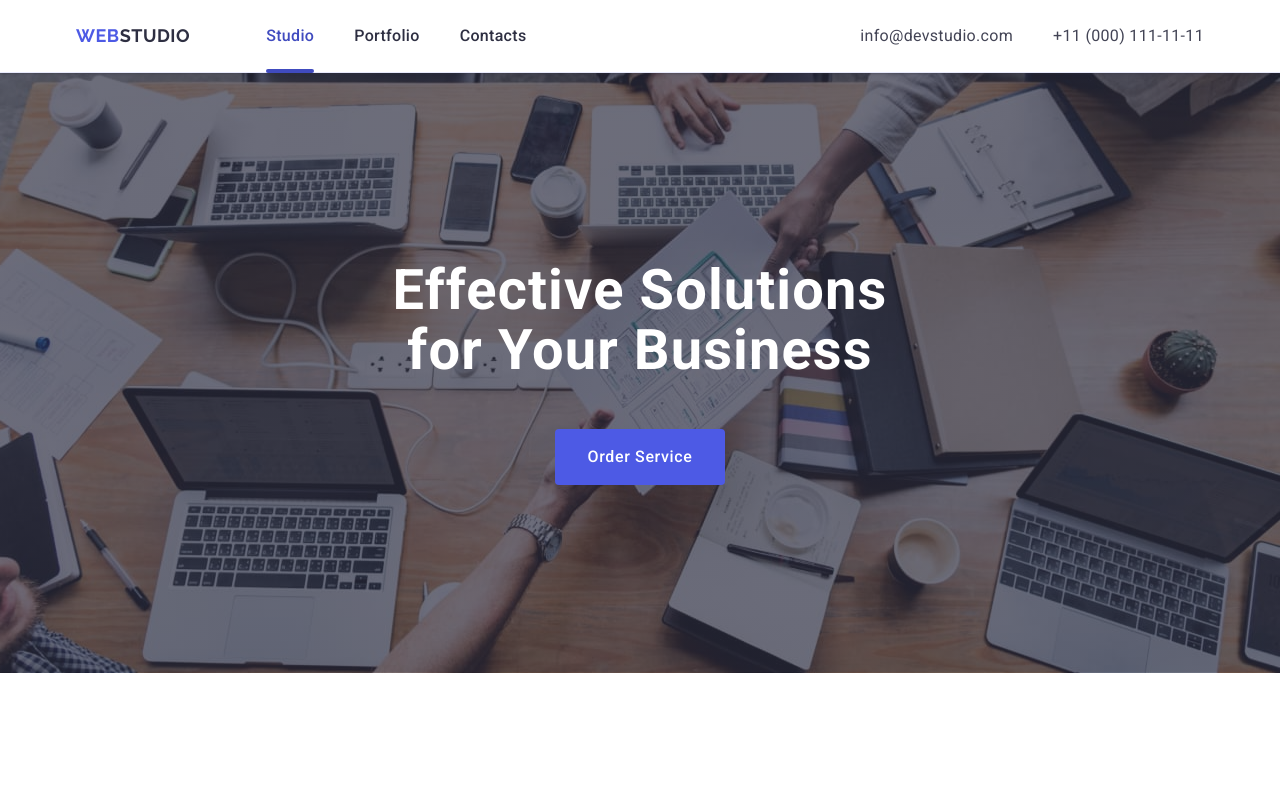
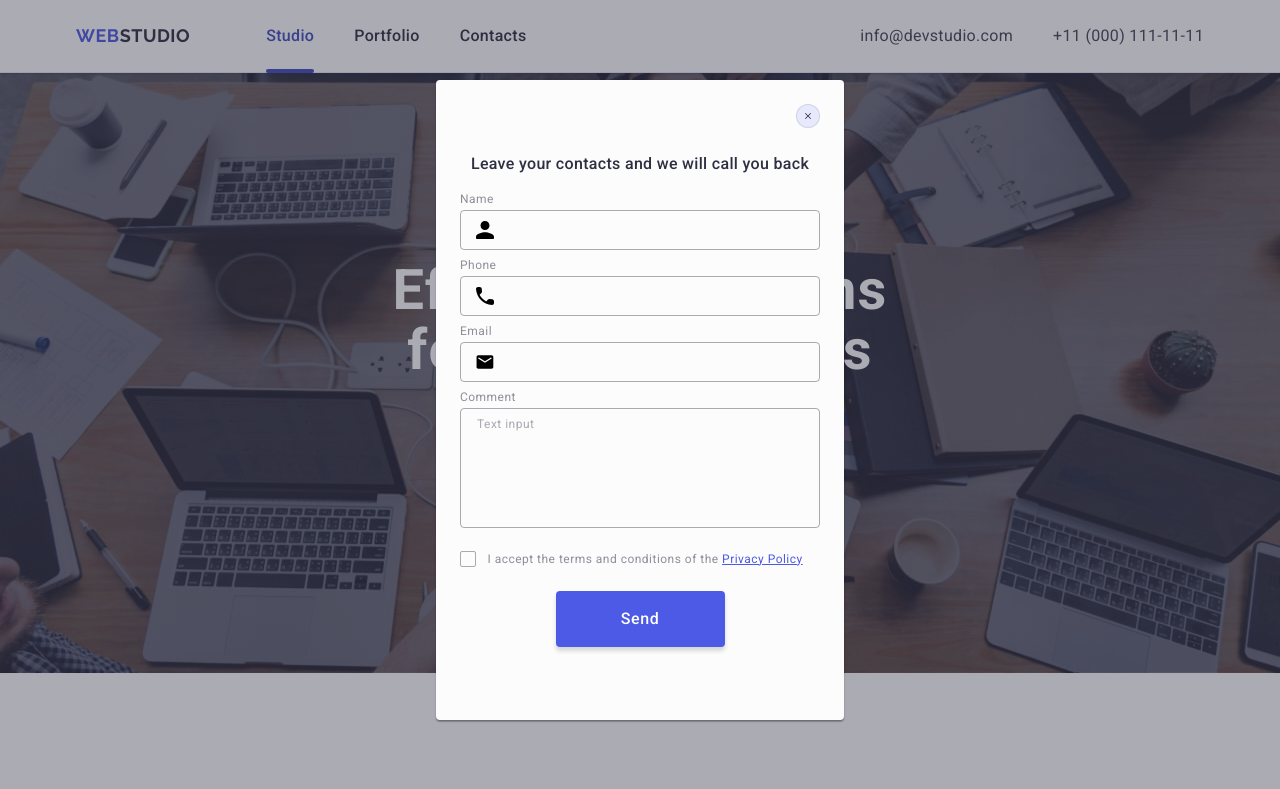
Before and after one commit to olya-shymanska/goit-markup-hw-06, a plain HTML site: page index.html in a window 1280 px wide. Shown: the top 789 px of the page. Drawn offline with nearby package versions, Linux system fonts and the light colour scheme.

Commit message:
more mistakes work

```diff
--- a/css/styles.css
+++ b/css/styles.css
@@ -667,16 +667,13 @@ border-bottom: 1px solid #e7e9fc;
     z-index: 99;
     top: 0;
     left: 0;
-    display: flex;
-    justify-content: center;
-    align-items: center;
     width: 100%;
     height: 100%;
     background-color: rgba(46, 47, 66, 0.4);
 
     opacity: 0;
     pointer-events: none;
-    transition: opacity 250ms cubic-bezier(0.4, 0, 0.2, 1);
+    transition: opacity 250ms cubic-bezier(0.4, 0, 0.2, 1), visibility 250ms cubic-bezier(0.4, 0, 0.2, 1);
 }
 
 .modal-backdrop.is-open {
@@ -685,39 +682,53 @@ border-bottom: 1px solid #e7e9fc;
 }
 
 .modal {
-    position: relative;
+    position: absolute;
+    top: 50%;
+    left: 50%;
+    transform: translate(-50%, -50%);
     width: 408px;
     height: 80%;
-    max-height: 584px;
+    min-height: 584px;
+    padding: 72px 24px 24px 24px;
     border-radius: 4px;
     box-shadow: 0 1px 1px 0 rgba(0, 0, 0, 0.14), 0 1px 3px 0 rgba(0, 0, 0, 0.12), 0 2px 1px 0 rgba(0, 0, 0, 0.2);
     background-color: #fcfcfc;
     overflow: auto;
-    padding: 24px;
+    transition: transform 250ms cubic-bezier(0.4, 0, 0.2, 1);
 }
 
 .modal-close-btn {
+    display: flex;
+    justify-content: center;
+    align-items: center;
+    padding: 0;
     position: absolute;
     top: 24px;
     right: 24px;
+    width: 24px;
+    height: 24px;
     fill: #2e2f42;
     border-radius: 50%;
     background-color: #e7e9fc;
     border: 1px solid rgba(0, 0, 0, 0.1);
     line-height: 0;
     padding: 8px;
-    transition: fill 250ms cubic-bezier(0.4, 0, 0.2, 1), background-color 250ms cubic-bezier(0.4, 0, 0.2, 1), border 250ms cubic-bezier(0.4, 0, 0.2, 1);
+    transition: background-color 250ms cubic-bezier(0.4, 0, 0.2, 1), border 250ms cubic-bezier(0.4, 0, 0.2, 1);
 }
 
 .modal-close-btn:hover,
 .modal-close-btn:focus {
     background-color: #404bbf;
-    border: 1px solid #404bbf;
-    fill: white;
+    border: none;
+    fill: #fff;
+}
+
+.modal-close-icon {
+    transition: fill 250ms cubic-bezier(0.4, 0, 0.2, 1);
 }
 
 .modal-header {
-    margin-top: 48px;
+    color: #2E2F42;
     display: flex;
     justify-content: center;
     font-weight: 500;
@@ -730,10 +741,10 @@ border-bottom: 1px solid #e7e9fc;
 
 .feedback-form-field-label {
     display: block;
-    margin-bottom: 8px;
+    margin-bottom: 4px;
     font-weight: 400;
         font-size: 12px;
-        line-height: 1.16667;
+        line-height: 1.17;
         letter-spacing: 0.04em;
         color: #8e8f99;
 }
@@ -750,6 +761,7 @@ border-bottom: 1px solid #e7e9fc;
             line-height: 1.16667;
             letter-spacing: 0.04em;
             color: #2e2f42;
+            outline: transparent;
             transition: border-color 250ms cubic-bezier(0.4, 0, 0.2, 1);
 }
 
@@ -779,6 +791,10 @@ border-bottom: 1px solid #e7e9fc;
     fill: #4d5ae5;
 }
 
+.feedback-form-comment-wrapper {
+    margin-bottom: 16px;
+}
+
 .feedback-form-comment {
     border: 1px solid rgba(46, 47, 66, 0.4);
         border-radius: 4px;
@@ -789,9 +805,10 @@ border-bottom: 1px solid #e7e9fc;
         resize: none;
         font-weight: 400;
             font-size: 12px;
-            line-height: 1.16667;
+            line-height: 1.17;
             letter-spacing: 0.04em;
-            color: #2e2f42;
+            color: rgba(46, 47, 66, 0.4);
+            outline: transparent;
             transition: border-color 250ms cubic-bezier(0.4, 0, 0.2, 1);
 }
 
@@ -807,7 +824,7 @@ border-bottom: 1px solid #e7e9fc;
 .feedback-form-checkbox-label {
     font-weight: 400;
         font-size: 12px;
-        line-height: 1.16667;
+        line-height: 1.17;
         letter-spacing: 0.04em;
         color: #8e8f99;
 }
@@ -821,7 +838,7 @@ border-bottom: 1px solid #e7e9fc;
 + .feedback-form-checkbox-label
 > .feedback-form-custom-checkbox {
     background-color: #404bbf;
-    border-color: #404bbf;
+    border: none;
     fill: #f4f4fd;
 }
 
@@ -841,7 +858,8 @@ border-bottom: 1px solid #e7e9fc;
         width: 16px;
         height: 16px;
         cursor: pointer;
-        fill: none;
+        fill: transparent;
+        transition: background-color 250ms cubic-bezier(0.4, 0, 0.2, 1), border 250ms cubic-bezier(0.4, 0, 0.2, 1), fill 250ms cubic-bezier(0.4, 0, 0.2, 1);
 }
 
 
--- a/index.html
+++ b/index.html
@@ -505,7 +505,7 @@
 
     <!-- Modal Window -->
 
-    <div class="modal-backdrop">
+    <div class="modal-backdrop is-open">
       <div class="modal">
         <button class="modal-close-btn" type="button">
           <svg class="modal-close-icon" width="8" height="8">
@@ -557,12 +557,12 @@
             </svg>
             </div>
           </div>
-          <div class="feedback-form-field-wrapper">
-            <label class="feedback-form-field-label" for="comment">
+          <div class="feedback-form-comment-wrapper">
+            <label class="feedback-form-field-label" for="user-comment">
               Comment
             </label>
            <textarea class="feedback-form-comment"
-           id="comment"
+           id="user-comment"
            name="comment"
            placeholder="Text input"
            required></textarea>
@@ -570,11 +570,11 @@
           <div class="feedback-form-checkbox-wrapper">
             <input class="feedback-form-checkbox visually-hidden "
             type="checkbox"
-            id="privacy-policy"
-            name="privacy-policy"
+            id="user-privacy"
+            name="user-privacy"
             value="true"
             required>
-            <label class="feedback-form-checkbox-label" for="privacy-policy">
+            <label class="feedback-form-checkbox-label" for="user-privacy">
               <span class="feedback-form-custom-checkbox">
                 <svg class="feedback-form-checkbox-icon" width="10" height="8">
                   <use href="./images/icons.svg#icon-checkmark"></use>
```
